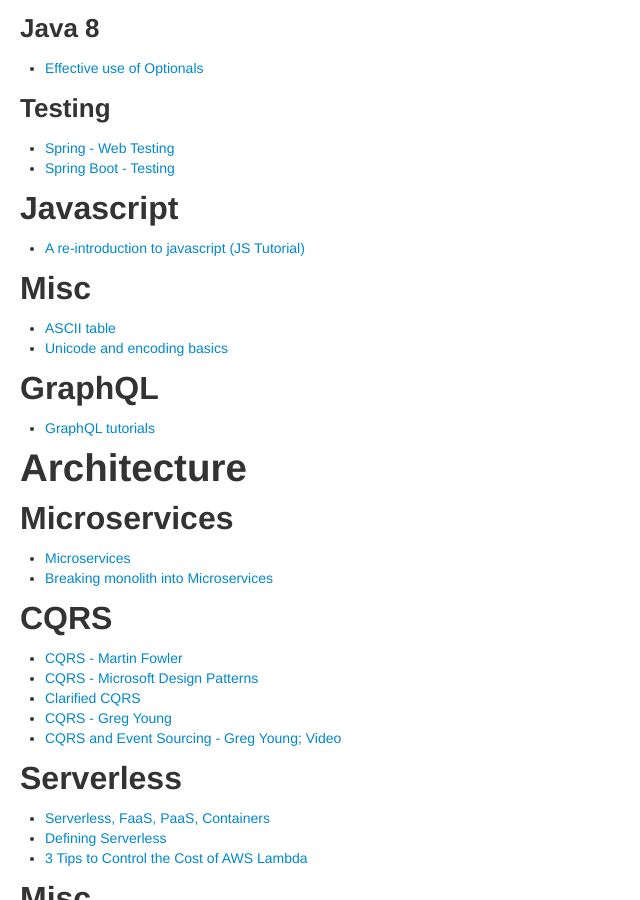
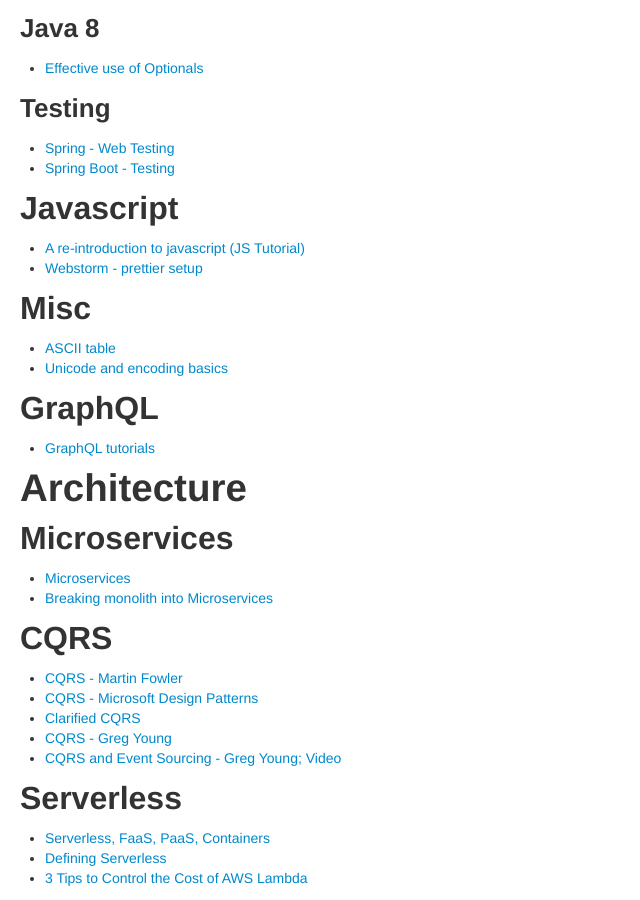
Before and after one commit to anuragkapur/anuragkapur.github.io, a Jekyll site: the page built from blog/engineering/_posts/2018-07-22-bookmarks.md, in a window 1280 px wide and 900 px high, scrolled down 826 px. Shown: the whole window, without its empty margins (0-640 px from the left). Built offline with Jekyll 4.4.1, drawn with Linux system fonts in a browser that asks for light colours; comment, search, counter and statistics services are not loaded.

Commit message:
Add prettier webstorm setup bookmark

```diff
--- a/blog/engineering/_posts/2018-07-22-bookmarks.md
+++ b/blog/engineering/_posts/2018-07-22-bookmarks.md
@@ -51,6 +51,7 @@
 
 ## Javascript
 * [A re-introduction to javascript (JS Tutorial)](https://developer.mozilla.org/en-US/docs/Web/JavaScript/A_re-introduction_to_JavaScript)
+* [Webstorm - prettier setup](https://prettier.io/docs/en/webstorm.html#running-prettier-on-save-using-file-watcher)
 
 ## Misc
 * [ASCII table](https://www.asciitable.com/)
```
